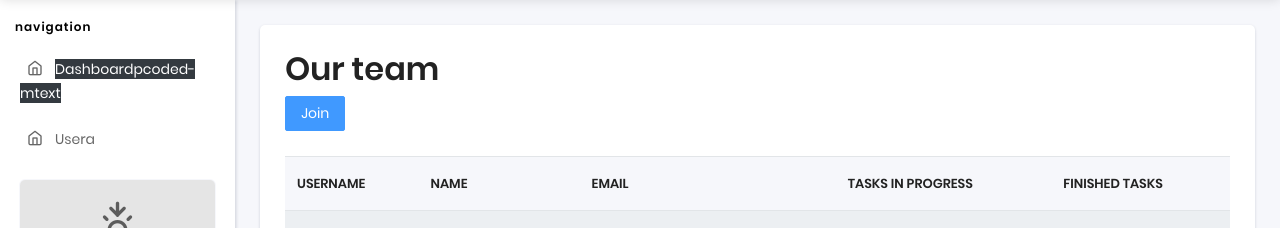
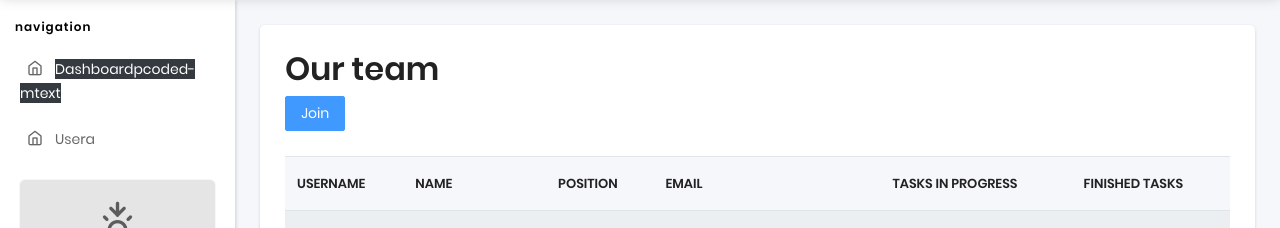
Before and after one commit to AndriiIshchenko/company-project-manager, a Django app: page /workers/ in a window 1280 px wide. Shown: the part 56-284 px from the top of the page. Run offline with Django 5.2, Linux system fonts and the light colour scheme; the visitor is signed in with stand-in values (Sample User, id 1); data comes from the database, SQL or seed files in the repository; data that the repository does not hold is empty; some libraries are stand-ins or nearby versions.

Commit message:
update worker_list

```diff
--- a/templates/pages/workers_list.html
+++ b/templates/pages/workers_list.html
@@ -15,6 +15,7 @@
               <tr>
                 <th>Username</th>
                 <th>Name</th>
+                <th>Position</th>
                 <th>Email</th>
                 <th>Tasks in progress</th>
                 <th>Finished Tasks</th>
@@ -25,6 +26,7 @@
               <tr>
                 <td><a href="{% url 'project_manager:worker-detail' pk=worker.id %} ">{{ worker.username }}</a></td>
                 <td>{{ worker.first_name }} {{ worker.last_name }}</td>
+                <td>{{ worker.position }}</td>
                 <td>{{ worker.email }}</td>
                 <td>{{ worker|complited_task:False}}</td>
                 <td>{{ worker|complited_task:True}}</td>
```
